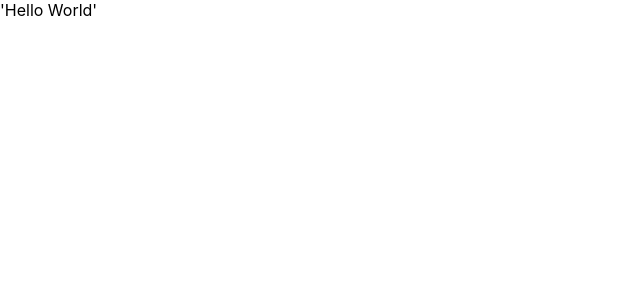
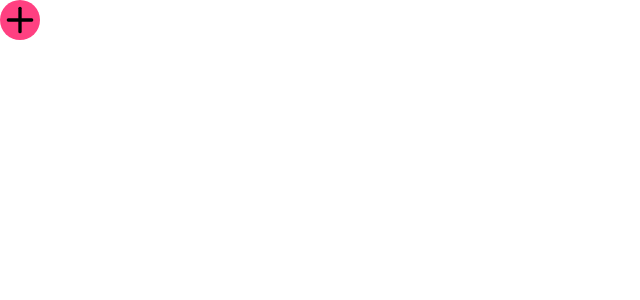
Before and after one commit to etrobert/color-match, a React (Create React App) app: page / in a window 1280 px wide. Shown: the top 300 px of the page, without its empty margins (0-640 px from the left). Built offline with nearby package versions, Linux system fonts and the light colour scheme.

Commit message:
Create OutfitScorer with simple button

```diff
--- a/src/App.tsx
+++ b/src/App.tsx
@@ -1,5 +1,6 @@
 import './App.css';
+import OutfitScorer from './OutfitScorer/OutfitScorer';
 
-const App = () => <>'Hello World'</>;
+const App = () => <OutfitScorer />;
 
 export default App;
--- /dev/null
+++ b/src/OutfitScorer/NewOutfitButton.css
@@ -0,0 +1,5 @@
+.NewOutfitButton {
+  background-color: #ff4081;
+  border-radius: 2rem;
+  border: none;
+}
--- /dev/null
+++ b/src/OutfitScorer/NewOutfitButton.tsx
@@ -0,0 +1,47 @@
+import classNames from 'classnames';
+import { useRef } from 'react';
+import FeatherIcon from '../FeatherIcon';
+
+import './NewOutfitButton.css';
+
+type Props = {
+  className?: string;
+  onDone: (imageData: string) => void;
+};
+
+const NewOutfitButton = ({ className, onDone }: Props) => {
+  const ref = useRef<HTMLInputElement>(null);
+
+  return (
+    <>
+      <input
+        type="file"
+        accept="image/*"
+        ref={ref}
+        style={{ display: 'none' }}
+        onChange={(event) => {
+          const files = event.target.files;
+          if (files === null) return;
+          const reader = new FileReader();
+          reader.onload = (event) => {
+            const result = event.target?.result;
+            if (typeof result !== 'string') return;
+            onDone(result);
+          };
+          reader.readAsDataURL(files[0]);
+        }}
+      />
+      <button
+        onClick={() => ref.current?.click()}
+        className={classNames('NewOutfitButton', className)}
+      >
+        <FeatherIcon
+          name="plus"
+          options={{ width: '2.5rem', height: '2.5rem' }}
+        />
+      </button>
+    </>
+  );
+};
+
+export default NewOutfitButton;
--- /dev/null
+++ b/src/OutfitScorer/OutfitScorer.tsx
@@ -0,0 +1,5 @@
+import NewOutfitButton from './NewOutfitButton';
+
+const OutfitScorer = () => <NewOutfitButton onDone={() => {}} />;
+
+export default OutfitScorer;
```
